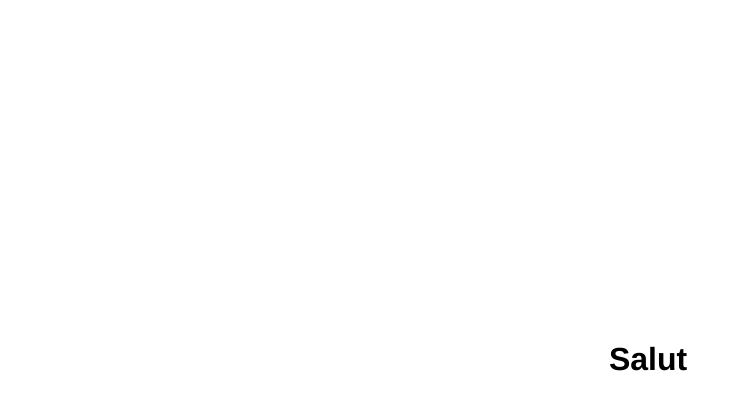
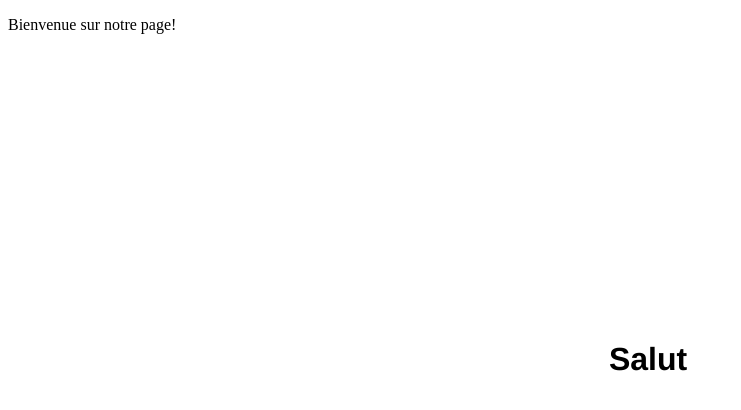
Before and after one commit to Juslune/hello, a plain HTML site: page index.html in a window 1280 px wide. Shown: the whole page, without its empty margins (0-741 px from the left). Drawn offline with Linux system fonts and the light colour scheme.

Commit message:
Message de bienvenue

```diff
--- a/index.html
+++ b/index.html
@@ -18,6 +18,7 @@
 
 <body>
     <h1>Salut</h1>
+    <p>Bienvenue sur notre page!</p>
 </body>
 
 </html>
```
